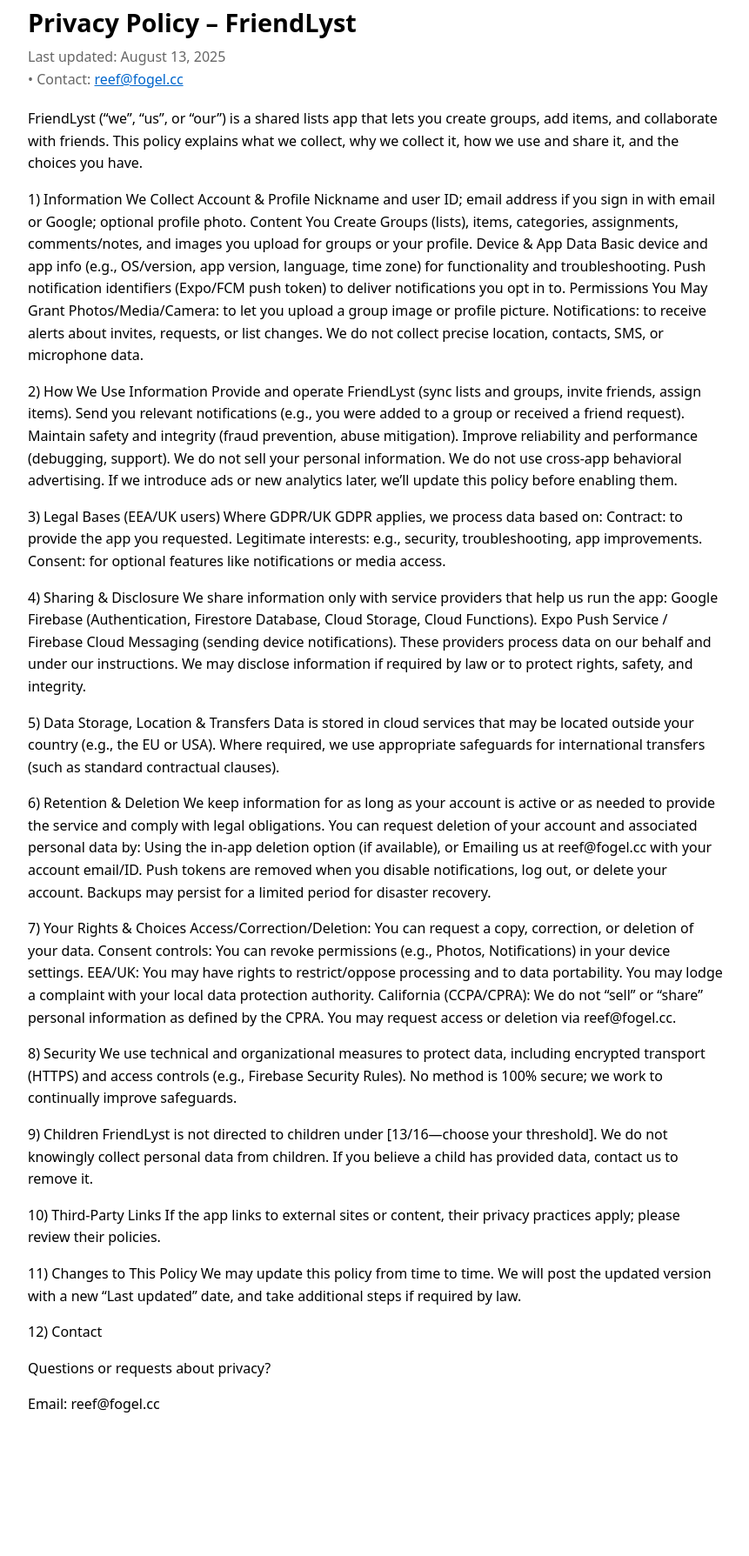
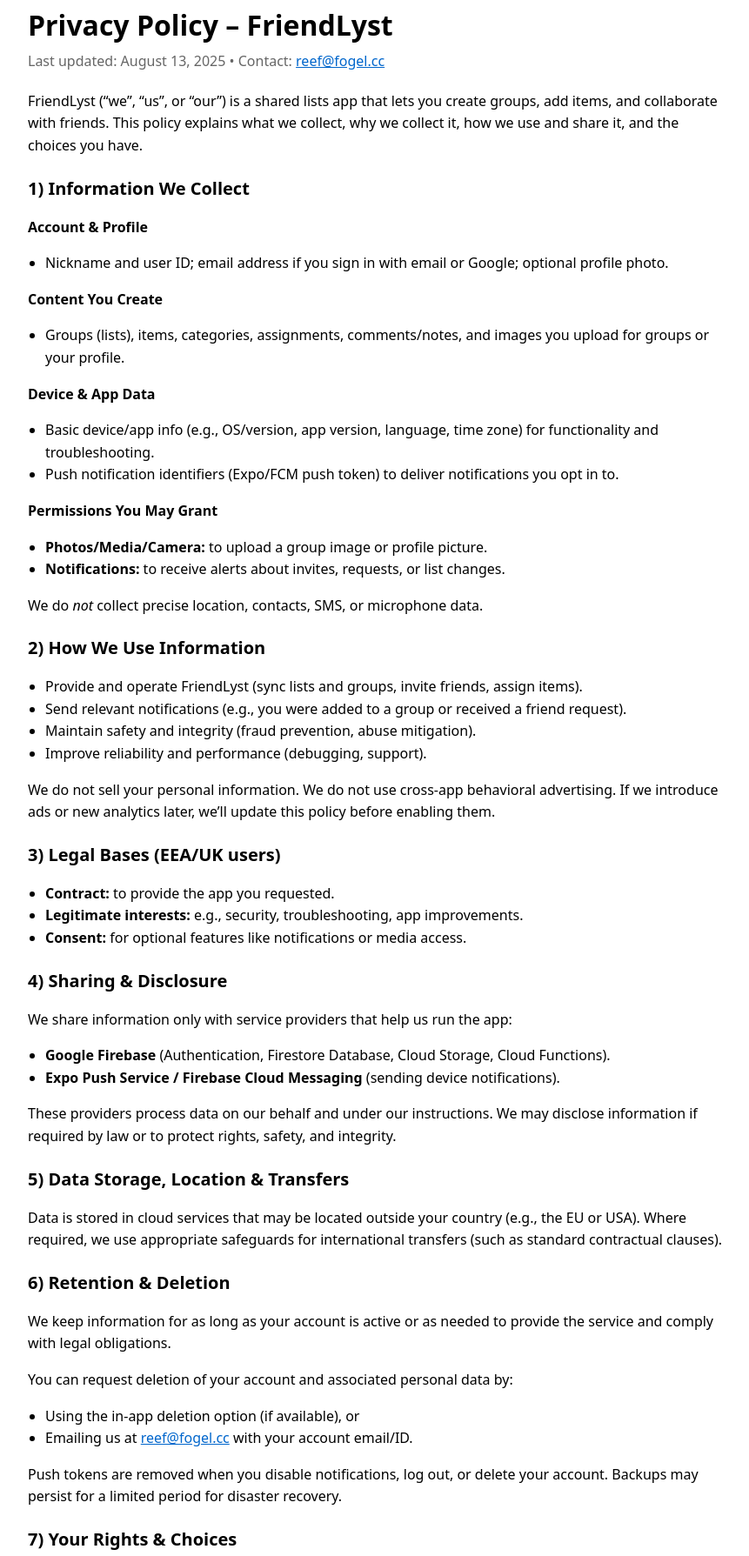
Before and after one commit to ReefFog/friendlyst-privacy, a plain HTML site: page index.html in a window 1280 px wide. Shown: the part 29-1818 px from the top of the page at 87% size, without its empty margins (0-861 px from the left). Before the commit the page ends 1689 px from the top, so only its background shows below. Drawn offline with Linux system fonts and the light colour scheme.

Commit message:
Update index.html
policy format fix

```diff
--- a/index.html
+++ b/index.html
@@ -6,103 +6,100 @@
   <title>Privacy Policy – FriendLyst</title>
   <style>
     body { font-family: system-ui, -apple-system, Segoe UI, Roboto, Arial, sans-serif; line-height: 1.6; margin: 2rem; max-width: 800px; }
-    h1 { font-size: 1.8rem; margin-bottom: 0.25rem; }
+    h1 { font-size: 2rem; margin: 0 0 .25rem; }
+    h2 { font-size: 1.25rem; margin: 1.25rem 0 .5rem; }
     .meta { color:#666; margin-bottom:1.25rem; }
+    ul { padding-left: 1.25rem; }
     a { color: #0066cc; }
   </style>
 </head>
 <body>
   <h1>Privacy Policy – FriendLyst</h1>
-  <div class="meta">Last updated: August 13, 2025 <br> • Contact: <a href="mailto:support@example.com">reef@fogel.cc</a></div>
+  <div class="meta">Last updated: August 13, 2025 • Contact: <a href="mailto:reef@fogel.cc">reef@fogel.cc</a></div>
 
   <p>FriendLyst (“we”, “us”, or “our”) is a shared lists app that lets you create groups, add items, and collaborate with friends. This policy explains what we collect, why we collect it, how we use and share it, and the choices you have.</p>
 
-<p>1) Information We Collect
-Account & Profile
+  <h2>1) Information We Collect</h2>
+  <p><strong>Account &amp; Profile</strong></p>
+  <ul>
+    <li>Nickname and user ID; email address if you sign in with email or Google; optional profile photo.</li>
+  </ul>
 
-Nickname and user ID; email address if you sign in with email or Google; optional profile photo.
+  <p><strong>Content You Create</strong></p>
+  <ul>
+    <li>Groups (lists), items, categories, assignments, comments/notes, and images you upload for groups or your profile.</li>
+  </ul>
 
-Content You Create
+  <p><strong>Device &amp; App Data</strong></p>
+  <ul>
+    <li>Basic device/app info (e.g., OS/version, app version, language, time zone) for functionality and troubleshooting.</li>
+    <li>Push notification identifiers (Expo/FCM push token) to deliver notifications you opt in to.</li>
+  </ul>
 
-Groups (lists), items, categories, assignments, comments/notes, and images you upload for groups or your profile.
+  <p><strong>Permissions You May Grant</strong></p>
+  <ul>
+    <li><strong>Photos/Media/Camera:</strong> to upload a group image or profile picture.</li>
+    <li><strong>Notifications:</strong> to receive alerts about invites, requests, or list changes.</li>
+  </ul>
+  <p>We do <em>not</em> collect precise location, contacts, SMS, or microphone data.</p>
 
-Device & App Data
+  <h2>2) How We Use Information</h2>
+  <ul>
+    <li>Provide and operate FriendLyst (sync lists and groups, invite friends, assign items).</li>
+    <li>Send relevant notifications (e.g., you were added to a group or received a friend request).</li>
+    <li>Maintain safety and integrity (fraud prevention, abuse mitigation).</li>
+    <li>Improve reliability and performance (debugging, support).</li>
+  </ul>
+  <p>We do not sell your personal information. We do not use cross-app behavioral advertising. If we introduce ads or new analytics later, we’ll update this policy before enabling them.</p>
 
-Basic device and app info (e.g., OS/version, app version, language, time zone) for functionality and troubleshooting.
+  <h2>3) Legal Bases (EEA/UK users)</h2>
+  <ul>
+    <li><strong>Contract:</strong> to provide the app you requested.</li>
+    <li><strong>Legitimate interests:</strong> e.g., security, troubleshooting, app improvements.</li>
+    <li><strong>Consent:</strong> for optional features like notifications or media access.</li>
+  </ul>
 
-Push notification identifiers (Expo/FCM push token) to deliver notifications you opt in to.
+  <h2>4) Sharing &amp; Disclosure</h2>
+  <p>We share information only with service providers that help us run the app:</p>
+  <ul>
+    <li><strong>Google Firebase</strong> (Authentication, Firestore Database, Cloud Storage, Cloud Functions).</li>
+    <li><strong>Expo Push Service / Firebase Cloud Messaging</strong> (sending device notifications).</li>
+  </ul>
+  <p>These providers process data on our behalf and under our instructions. We may disclose information if required by law or to protect rights, safety, and integrity.</p>
 
-Permissions You May Grant
+  <h2>5) Data Storage, Location &amp; Transfers</h2>
+  <p>Data is stored in cloud services that may be located outside your country (e.g., the EU or USA). Where required, we use appropriate safeguards for international transfers (such as standard contractual clauses).</p>
 
-Photos/Media/Camera: to let you upload a group image or profile picture.
+  <h2>6) Retention &amp; Deletion</h2>
+  <p>We keep information for as long as your account is active or as needed to provide the service and comply with legal obligations.</p>
+  <p>You can request deletion of your account and associated personal data by:</p>
+  <ul>
+    <li>Using the in-app deletion option (if available), or</li>
+    <li>Emailing us at <a href="mailto:reef@fogel.cc">reef@fogel.cc</a> with your account email/ID.</li>
+  </ul>
+  <p>Push tokens are removed when you disable notifications, log out, or delete your account. Backups may persist for a limited period for disaster recovery.</p>
 
-Notifications: to receive alerts about invites, requests, or list changes.
-We do not collect precise location, contacts, SMS, or microphone data.
-</p>
-<p>2) How We Use Information
-Provide and operate FriendLyst (sync lists and groups, invite friends, assign items).
+  <h2>7) Your Rights &amp; Choices</h2>
+  <ul>
+    <li><strong>Access/Correction/Deletion:</strong> You can request a copy, correction, or deletion of your data.</li>
+    <li><strong>Consent controls:</strong> Revoke permissions (e.g., Photos, Notifications) in your device settings.</li>
+    <li><strong>EEA/UK:</strong> You may have rights to restrict/oppose processing and to data portability; you may lodge a complaint with your local data protection authority.</li>
+    <li><strong>California (CCPA/CPRA):</strong> We do not “sell” or “share” personal information as defined by the CPRA. Request access or deletion via <a href="mailto:reef@fogel.cc">reef@fogel.cc</a>.</li>
+  </ul>
 
-Send you relevant notifications (e.g., you were added to a group or received a friend request).
+  <h2>8) Security</h2>
+  <p>We use technical and organizational measures to protect data, including encrypted transport (HTTPS) and access controls (e.g., Firebase Security Rules). No method is 100% secure; we work to continually improve safeguards.</p>
 
-Maintain safety and integrity (fraud prevention, abuse mitigation).
+  <h2>9) Children</h2>
+  <p>FriendLyst is not directed to children under 16. We do not knowingly collect personal data from children. If you believe a child has provided data, contact us to remove it.</p>
 
-Improve reliability and performance (debugging, support).
+  <h2>10) Third-Party Links</h2>
+  <p>If the app links to external sites or content, their privacy practices apply; please review their policies.</p>
 
-We do not sell your personal information. We do not use cross-app behavioral advertising. If we introduce ads or new analytics later, we’ll update this policy before enabling them.</p>
+  <h2>11) Changes to This Policy</h2>
+  <p>We may update this policy from time to time. We will post the updated version with a new “Last updated” date, and take additional steps if required by law.</p>
 
-<p>3) Legal Bases (EEA/UK users)
-Where GDPR/UK GDPR applies, we process data based on:
-
-Contract: to provide the app you requested.
-
-Legitimate interests: e.g., security, troubleshooting, app improvements.
-
-Consent: for optional features like notifications or media access.
-</p>
-<p>4) Sharing & Disclosure
-We share information only with service providers that help us run the app:
-
-Google Firebase (Authentication, Firestore Database, Cloud Storage, Cloud Functions).
-
-Expo Push Service / Firebase Cloud Messaging (sending device notifications).
-These providers process data on our behalf and under our instructions. We may disclose information if required by law or to protect rights, safety, and integrity.
-</p>
-<p>5) Data Storage, Location & Transfers
-Data is stored in cloud services that may be located outside your country (e.g., the EU or USA). Where required, we use appropriate safeguards for international transfers (such as standard contractual clauses).
-</p>
-<p>6) Retention & Deletion
-We keep information for as long as your account is active or as needed to provide the service and comply with legal obligations.
-You can request deletion of your account and associated personal data by:
-
-Using the in-app deletion option (if available), or
-
-Emailing us at reef@fogel.cc with your account email/ID.
-Push tokens are removed when you disable notifications, log out, or delete your account. Backups may persist for a limited period for disaster recovery.
-</p>
-<p>7) Your Rights & Choices
-Access/Correction/Deletion: You can request a copy, correction, or deletion of your data.
-
-Consent controls: You can revoke permissions (e.g., Photos, Notifications) in your device settings.
-
-EEA/UK: You may have rights to restrict/oppose processing and to data portability. You may lodge a complaint with your local data protection authority.
-
-California (CCPA/CPRA): We do not “sell” or “share” personal information as defined by the CPRA. You may request access or deletion via reef@fogel.cc.
-</p>
-<p>8) Security
-We use technical and organizational measures to protect data, including encrypted transport (HTTPS) and access controls (e.g., Firebase Security Rules). No method is 100% secure; we work to continually improve safeguards.
-</p>
-<p>9) Children
-FriendLyst is not directed to children under [13/16—choose your threshold]. We do not knowingly collect personal data from children. If you believe a child has provided data, contact us to remove it.
-</p>
-<p>10) Third-Party Links
-If the app links to external sites or content, their privacy practices apply; please review their policies.
-</p>
-<p>11) Changes to This Policy
-We may update this policy from time to time. We will post the updated version with a new “Last updated” date, and take additional steps if required by law.
-<p/>
-<p>12) Contact<p/>
-<p>Questions or requests about privacy?</p>
-<p>Email: reef@fogel.cc</p>
-  <!-- … -->
+  <h2>12) Contact</h2>
+  <p>Questions or requests about privacy? Email: <a href="mailto:reef@fogel.cc">reef@fogel.cc</a></p>
 </body>
 </html>
```
